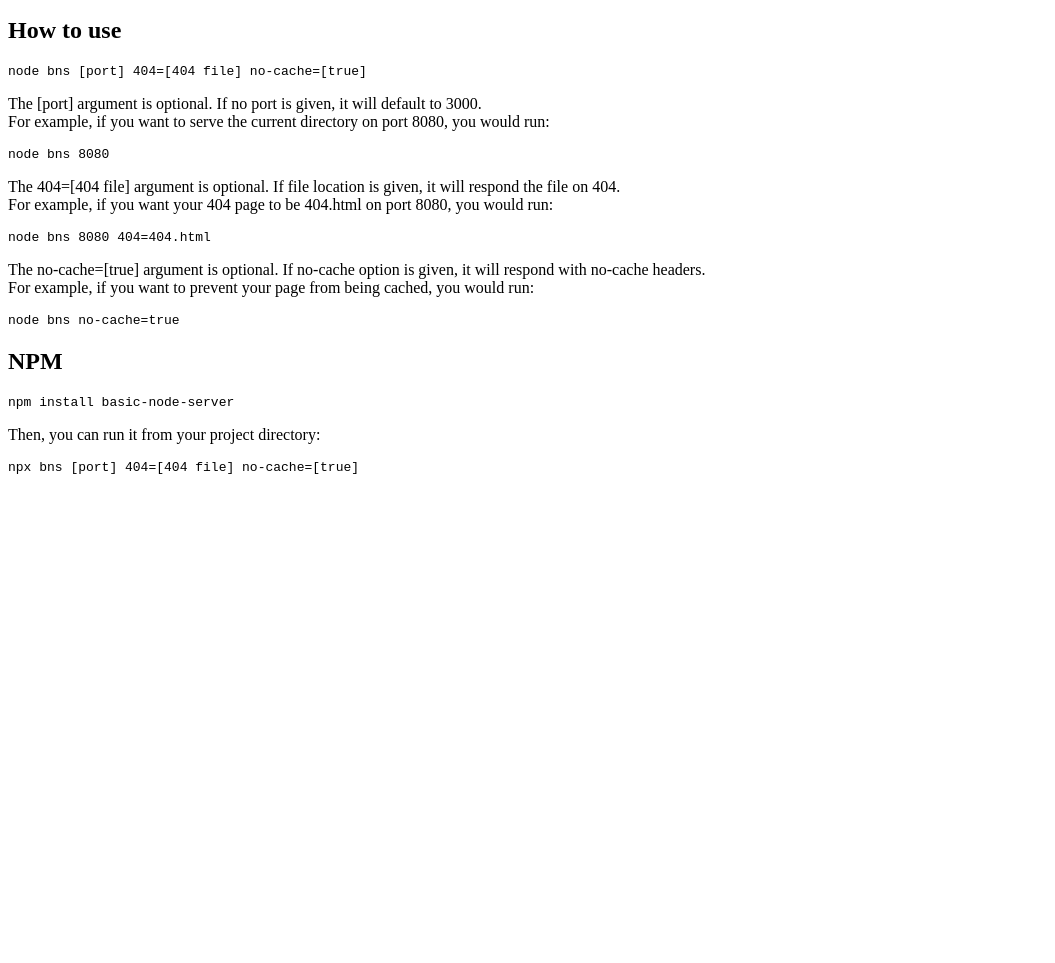
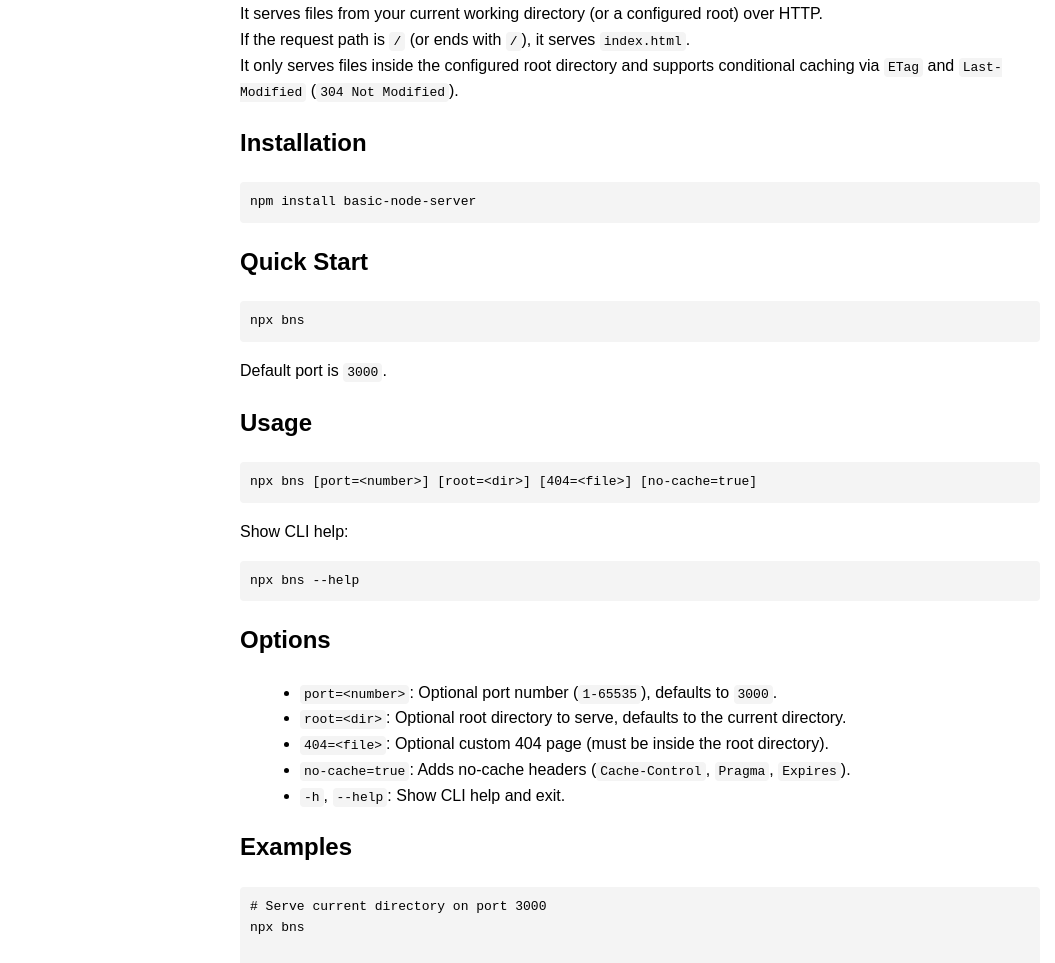
Before and after one commit to broadwayinc/basic-node-server, a website: page index.html in a window 1280 px wide. Shown: the part 137-1100 px from the top of the page, without its empty margins (0-1055 px from the left). Before the commit the page ends 800 px from the top, so only its background shows below. Drawn offline with Linux system fonts and the light colour scheme.

Commit message:
feat: update README and CLI options to support custom root directory; bump version to 1.1.1

```diff
--- a/index.html
+++ b/index.html
@@ -1,50 +1,106 @@
 <!DOCTYPE html>
+<main>
+    <style>
+        body {
+            font-family: Arial, sans-serif;
+            margin: 40px;
+            line-height: 1.6;
+        }
 
+        h1 {
+            color: #333;
+        }
+
+        code {
+            background-color: #f4f4f4;
+            padding: 2px 4px;
+            border-radius: 4px;
+        }
+
+        pre {
+            background-color: #f4f4f4;
+            padding: 10px;
+            border-radius: 4px;
+            overflow-x: auto;
+        }
+        ul {
+            list-style-type: disc;
+            margin-left: 20px;
+        }
+        main {
+            max-width: 800px;
+            margin: auto;
+        }
+    </style>
     <h1>Basic Node Server</h1>
 
     <p>
-    Basic node server for everyone.
+        A small static file server for local hosting and quick testing.
         <br>
-    Basic node server simply hosts and serves files from the current project directory through HTTP.
+        It serves files from your current working directory (or a configured root) over HTTP.
         <br>
-    If no path is given, it will serve the index.html file.
+        If the request path is <code>/</code> (or ends with <code>/</code>), it serves <code>index.html</code>.
+        <br>
+        It only serves files inside the configured root directory and supports conditional caching via
+        <code>ETag</code> and <code>Last-Modified</code> (<code>304 Not Modified</code>).
     </p>
 
-<h2>How to use</h2>
-<pre>
-node bns [port] 404=[404 file] no-cache=[true]
-</pre>
-<p>
-    The [port] argument is optional. If no port is given, it will default to 3000.
-    <br>
-    For example, if you want to serve the current directory on port 8080, you would run:
-</p>
-<pre>
-node bns 8080
-</pre>
-<p>
-    The 404=[404 file] argument is optional. If file location is given, it will respond the file on 404.
-    <br>
-    For example, if you want your 404 page to be 404.html on port 8080, you would run:
-</p>
-<pre>
-node bns 8080 404=404.html
-</pre>
-<p>
-    The no-cache=[true] argument is optional. If no-cache option is given, it will respond with no-cache headers.
-    <br>
-    For example, if you want to prevent your page from being cached, you would run:
-</p>
-<pre>
-node bns no-cache=true
-</pre>
-<h2>NPM</h2>
+    <h2>Installation</h2>
     <pre>
 npm install basic-node-server
 </pre>
-<p>
-    Then, you can run it from your project directory:
-</p>
+
+    <h2>Quick Start</h2>
     <pre>
-npx bns [port] 404=[404 file] no-cache=[true]
+npx bns
 </pre>
+    <p>Default port is <code>3000</code>.</p>
+
+    <h2>Usage</h2>
+    <pre>
+npx bns [port=&lt;number&gt;] [root=&lt;dir&gt;] [404=&lt;file&gt;] [no-cache=true]
+</pre>
+    <p>Show CLI help:</p>
+    <pre>
+npx bns --help
+</pre>
+
+    <h2>Options</h2>
+    <ul>
+        <li><code>port=&lt;number&gt;</code>: Optional port number (<code>1-65535</code>), defaults to
+            <code>3000</code>.</li>
+        <li><code>root=&lt;dir&gt;</code>: Optional root directory to serve, defaults to the current directory.</li>
+        <li><code>404=&lt;file&gt;</code>: Optional custom 404 page (must be inside the root directory).</li>
+        <li><code>no-cache=true</code>: Adds no-cache headers (<code>Cache-Control</code>, <code>Pragma</code>,
+            <code>Expires</code>).</li>
+        <li><code>-h</code>, <code>--help</code>: Show CLI help and exit.</li>
+    </ul>
+
+    <h2>Examples</h2>
+    <pre>
+# Serve current directory on port 3000
+npx bns
+
+# Serve on port 8080
+npx bns port=8080
+
+# Serve a specific directory
+npx bns root=./public
+
+# Use a custom 404 page
+npx bns port=8080 404=notfound.html
+
+# Disable caching headers
+npx bns no-cache=true port=8080
+
+# Custom 404 + no-cache
+npx bns 404=notfound.html no-cache=true port=8080
+</pre>
+
+    <h2>Request Behavior</h2>
+    <ul>
+        <li>Supported methods: <code>GET</code>, <code>HEAD</code></li>
+        <li>Unsupported methods return <code>405 Method Not Allowed</code></li>
+        <li>Missing files return <code>404</code> (or the custom 404 file if configured)</li>
+    </ul>
+</main>
--- a/package.json
+++ b/package.json
@@ -1,10 +1,10 @@
 {
   "name": "basic-node-server",
-  "version": "1.1.0",
+  "version": "1.1.1",
   "description": "Basic node file server for everyone.",
   "main": "bns.js",
   "scripts": {
-    "start": "node bns.js"
+    "start": "node bns.js port=4000"
   },
   "bin": {
     "bns": "./bns.js"
```
Also changed, not shown: bns.js (+25 -5 lines), README.md. Lines whose indentation alone changed are shown as unchanged.
